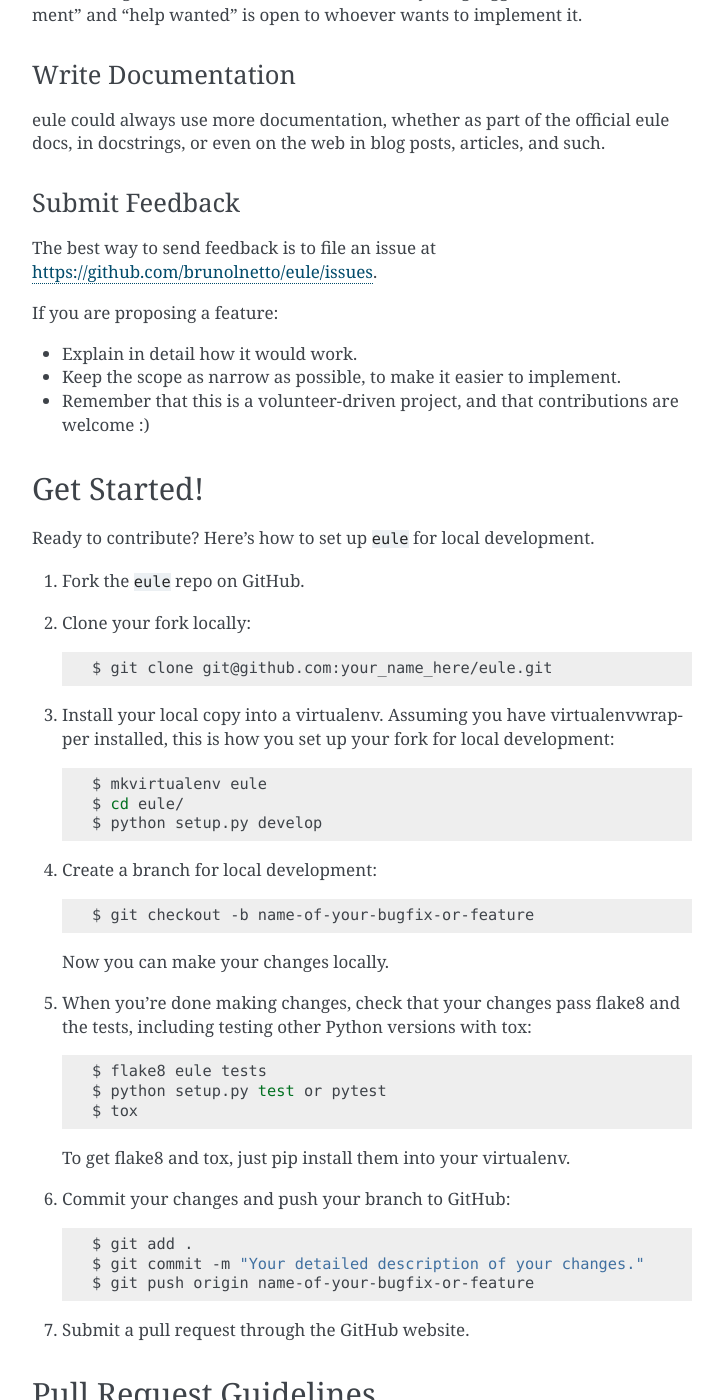
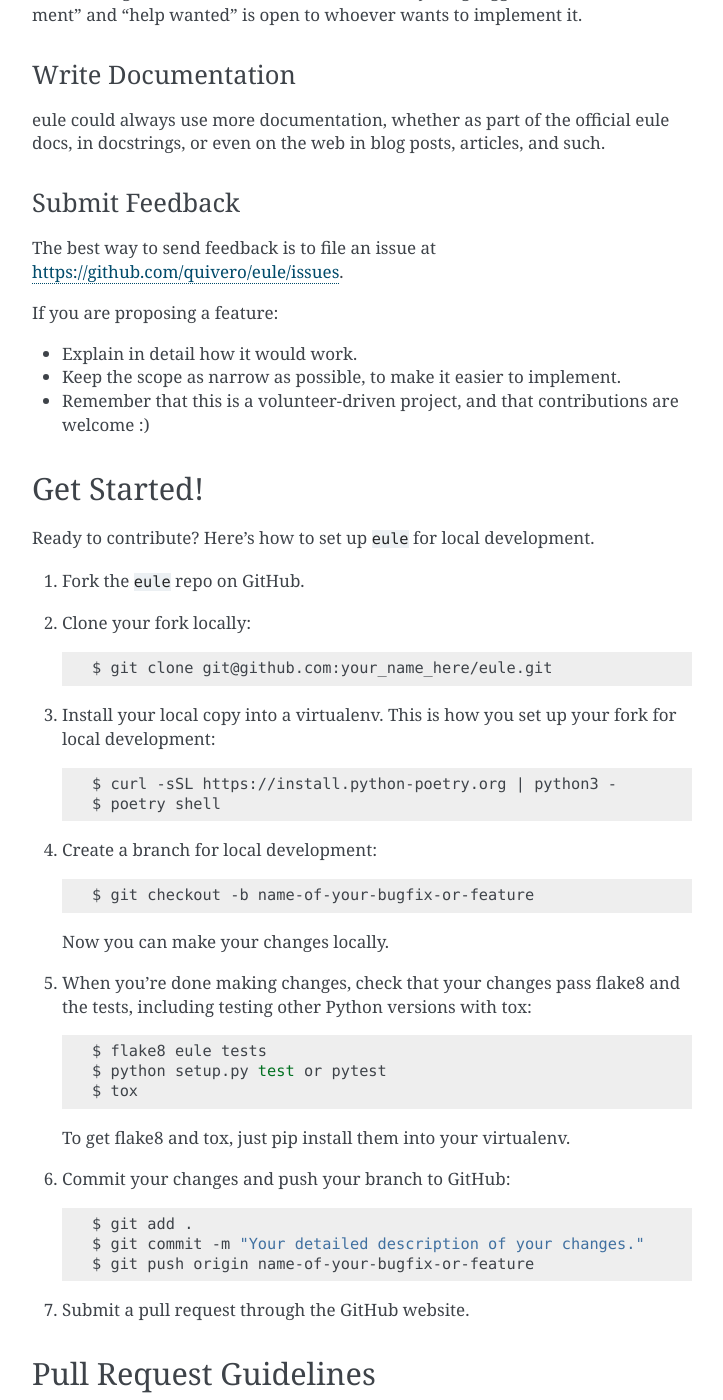
Before and after one commit to trouchet/eule, a Sphinx documentation site: the page built from docs/library-info/CONTRIBUTING.rst, in a window 1280 px wide and 1400 px high, scrolled down 728 px. Shown: the whole window, without its empty margins (388-1111 px from the left). Built offline with Sphinx 7.4.7, drawn with Linux system fonts in a browser that asks for light colours.

Commit message:
docs/ documentation reviewed

```diff
--- a/docs/example.rst
+++ /dev/null
@@ -1 +0,0 @@
-.. include:: ./library-info/EXAMPLE.rst
--- a/docs/index.rst
+++ b/docs/index.rst
@@ -19,7 +19,6 @@ Table of contents
 
    installation
    usage
-   example
    contributing
    authors
    history
--- a/docs/installation.rst
+++ b/docs/installation.rst
@@ -32,7 +32,7 @@ You can either clone the public repository:
 
 .. code-block:: console
 
-    $ git clone git://github.com/brunolnetto/eule
+    $ git clone git://github.com/quivero/eule
 
 Or download the `tarball`_:
 
--- a/docs/library-info/CONTRIBUTING.rst
+++ b/docs/library-info/CONTRIBUTING.rst
@@ -45,7 +45,7 @@ articles, and such.
 Submit Feedback
 ~~~~~~~~~~~~~~~
 
-The best way to send feedback is to file an issue at https://github.com/brunolnetto/eule/issues.
+The best way to send feedback is to file an issue at https://github.com/quivero/eule/issues.
 
 If you are proposing a feature:
 
@@ -64,11 +64,10 @@ Ready to contribute? Here's how to set up ``eule`` for local development.
 
     $ git clone git@github.com:your_name_here/eule.git
 
-3. Install your local copy into a virtualenv. Assuming you have virtualenvwrapper installed, this is how you set up your fork for local development::
+3. Install your local copy into a virtualenv. This is how you set up your fork for local development::
 
-    $ mkvirtualenv eule
-    $ cd eule/
-    $ python setup.py develop
+    $ curl -sSL https://install.python-poetry.org | python3 -
+    $ poetry shell
 
 4. Create a branch for local development::
 
--- a/docs/library-info/HISTORY.rst
+++ b/docs/library-info/HISTORY.rst
@@ -12,3 +12,8 @@ History
 ------------------
 
 * Render PyPI repository with Markdown.
+
+0.2.3 (2022-12-28)
+------------------
+
+* Render PyPI repository with Markdown.
```
Also changed, not shown: docs/library-info/EXAMPLE.rst (deleted, +0 -22 lines), docs/usage.rst (+23 -0 lines).
